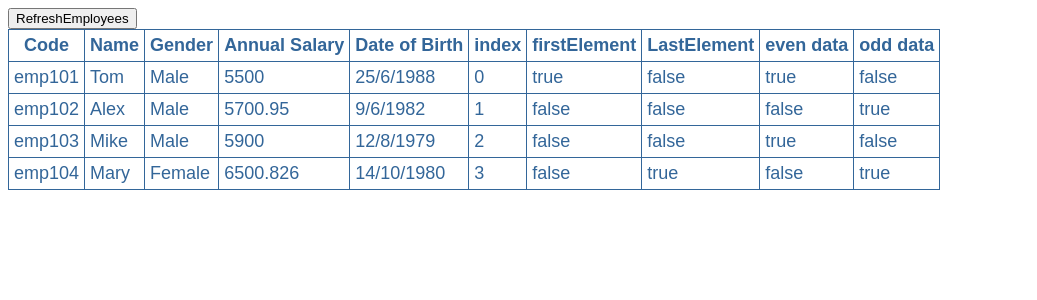
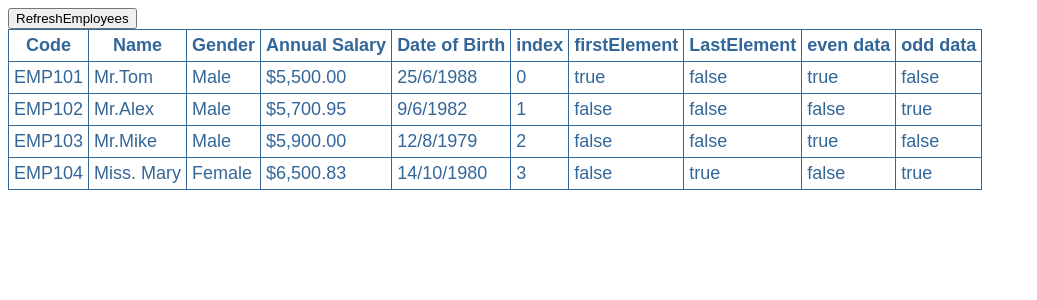
Before and after one commit to surendrakumarmuchiram/AngularApplication, an Angular app: page / in a window 1280 px wide. Shown: the top 300 px of the page, without its empty margins (0-1037 px from the left). Built offline with nearby package versions, Linux system fonts and the light colour scheme.

Commit message:
added angular pipes, pipes are like filters either we can use default pipes or can create custom pipes

```diff
--- a/src/app/app.module.ts
+++ b/src/app/app.module.ts
@@ -5,10 +5,11 @@ import {FormsModule} from '@angular/forms'
 
 import { AppComponent } from './app.component';
 import { EmployeelistComponent } from './employeelist/employeelist.component';
+import { employeeTitlePipe } from './employee/employeeTitle.pipe'
 
 @NgModule({
   declarations: [
-    AppComponent, EmployeeComponent, EmployeelistComponent
+    AppComponent, EmployeeComponent, EmployeelistComponent,employeeTitlePipe
   ],
   imports: [
     BrowserModule, FormsModule
--- /dev/null
+++ b/src/app/employee/employeeTitle.pipe.ts
@@ -0,0 +1,17 @@
+import { Pipe,PipeTransform } from '@angular/core'
+
+
+@Pipe({
+    name:'EmployeeTitle'
+})
+export class employeeTitlePipe implements PipeTransform
+{
+        transform(value: string, gender: string):string {
+            if(gender.toLowerCase() == 'male')
+            {
+                return 'Mr.'+value;
+            }else{
+                return 'Miss. '+value;
+            }
+        }
+}
--- a/src/app/employeelist/employeelist.component.html
+++ b/src/app/employeelist/employeelist.component.html
@@ -17,10 +17,10 @@
     </thead>
     <tbody>
         <tr *ngFor='let employee of employees;trackBy:trackNyEmployeeCode;let i=index;let isFirst=first;let isLast=last;let isEven=even;let isOdd=odd' >
-              <td>{{employee.code}}</td>
-              <td>{{employee.name}}</td>
+              <td>{{employee.code | uppercase}}</td>
+              <td>{{employee.name | EmployeeTitle:employee.gender }}</td>
               <td>{{employee.gender}}</td>
-              <td>{{employee.annualSalary}}</td>
+              <td>{{employee.annualSalary | currency }}</td>
               <td>{{employee.dateOfBirth}}</td>
               <td>{{i}}</td>
               <td>{{isFirst}}</td>
```
